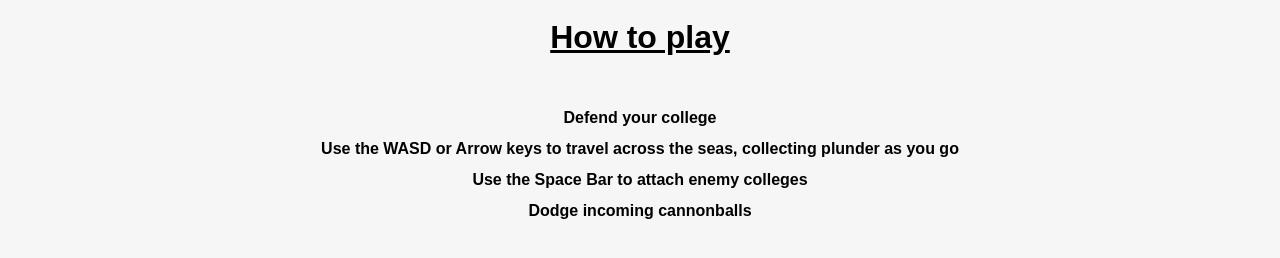
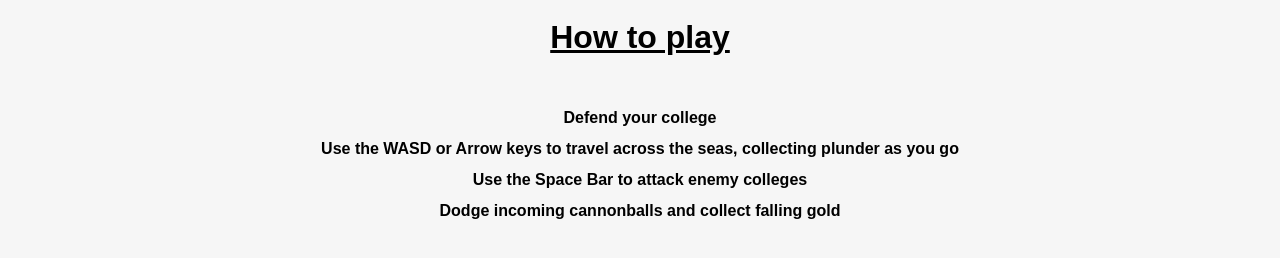
Before and after one commit to sabrina-djebbar/Eng1, a plain HTML site: page index.html in a window 1280 px wide. Shown: the part 220-478 px from the top of the page. Drawn offline with nearby package versions, Linux system fonts and the light colour scheme; files that its build step writes are made by us from their sources.

Commit message:
Update index.html

```diff
--- a/index.html
+++ b/index.html
@@ -16,7 +16,7 @@
 	<h1 style="text-align:center;">How to play</h1><br>
 	<h2>Defend your college</h2>
 	<h2>Use the WASD or Arrow keys to travel across the seas, collecting plunder as you go</h2>
-	<h2>Use the Space Bar to attach enemy colleges</h2>
-	<h2>Dodge incoming cannonballs</h2>
+	<h2>Use the Space Bar to attack enemy colleges</h2>
+	<h2>Dodge incoming cannonballs and collect falling gold</h2>
 </body>
 </html>
```
